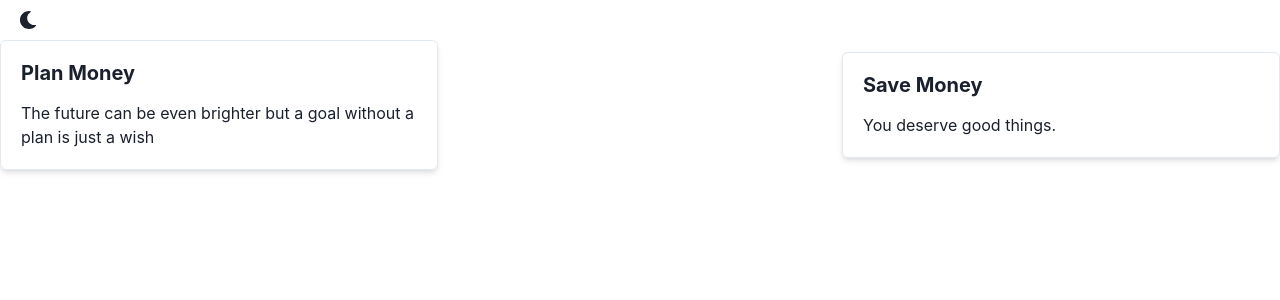
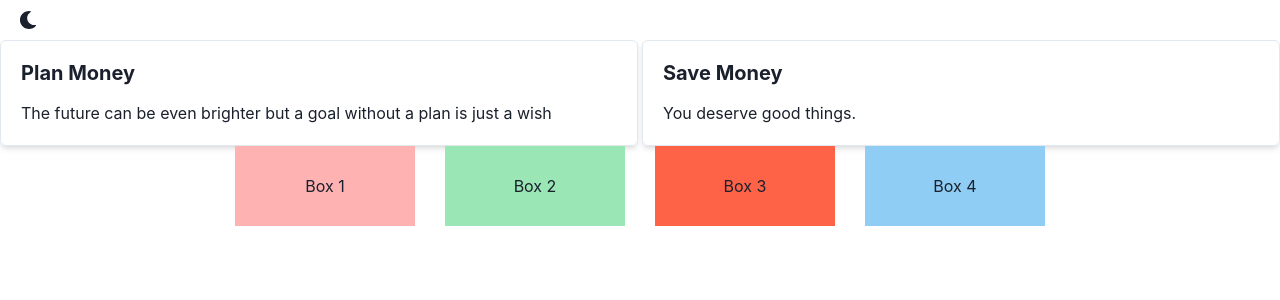
Before and after one commit to InSeongH85/chakra-ui-tutorial, a React (Create React App) app: page / in a window 1280 px wide. Shown: the top 300 px of the page. Built offline with nearby package versions, Linux system fonts and the light colour scheme.

Commit message:
Learn Wrap WrapItem

```diff
--- a/src/App.js
+++ b/src/App.js
@@ -1,12 +1,16 @@
 import React from 'react';
-import { ChakraProvider, Box, Grid, theme, HStack } from '@chakra-ui/react';
+import { ChakraProvider, theme } from '@chakra-ui/react';
 import { ColorModeSwitcher } from './ColorModeSwitcher';
 import PersonalStack from './PersonalStack';
+import PersonalWrap from './PersonalWrap';
 function App() {
   return (
     <ChakraProvider theme={theme}>
       <ColorModeSwitcher></ColorModeSwitcher>
-      <PersonalStack></PersonalStack>
+      <>
+        <PersonalStack />
+        <PersonalWrap />
+      </>
     </ChakraProvider>
   );
 }
--- a/src/PersonalStack.js
+++ b/src/PersonalStack.js
@@ -1,5 +1,5 @@
 import React from 'react';
-import { Heading, HStack, Box, Text, Spacer } from '@chakra-ui/react';
+import { Heading, HStack, Box, Text } from '@chakra-ui/react';
 
 const PersonalStack = props => {
   function Feature({ title, desc, ...rest }) {
@@ -18,12 +18,11 @@ const PersonalStack = props => {
     );
   }
   return (
-    <HStack spacing={1}>
+    <HStack w="100%" spacing={1} justify="center">
       <Feature
         title="Plan Money"
         desc="The future can be even brighter but a goal without a plan is just a wish"
       />
-      <Spacer></Spacer>
       <Feature title="Save Money" desc="You deserve good things. " />
     </HStack>
   );
--- /dev/null
+++ b/src/PersonalWrap.js
@@ -0,0 +1,31 @@
+import React from 'react';
+import { Wrap, WrapItem, Center } from '@chakra-ui/react';
+
+const PersonalWrap = () => {
+  return (
+    <Wrap spacing="30px" w="100%" h="500px" justify="center">
+      <WrapItem>
+        <Center w="180px" h="80px" bg="red.200">
+          Box 1
+        </Center>
+      </WrapItem>
+      <WrapItem>
+        <Center w="180px" h="80px" bg="green.200">
+          Box 2
+        </Center>
+      </WrapItem>
+      <WrapItem>
+        <Center w="180px" h="80px" bg="tomato">
+          Box 3
+        </Center>
+      </WrapItem>
+      <WrapItem>
+        <Center w="180px" h="80px" bg="blue.200">
+          Box 4
+        </Center>
+      </WrapItem>
+    </Wrap>
+  );
+};
+
+export default PersonalWrap;
```
